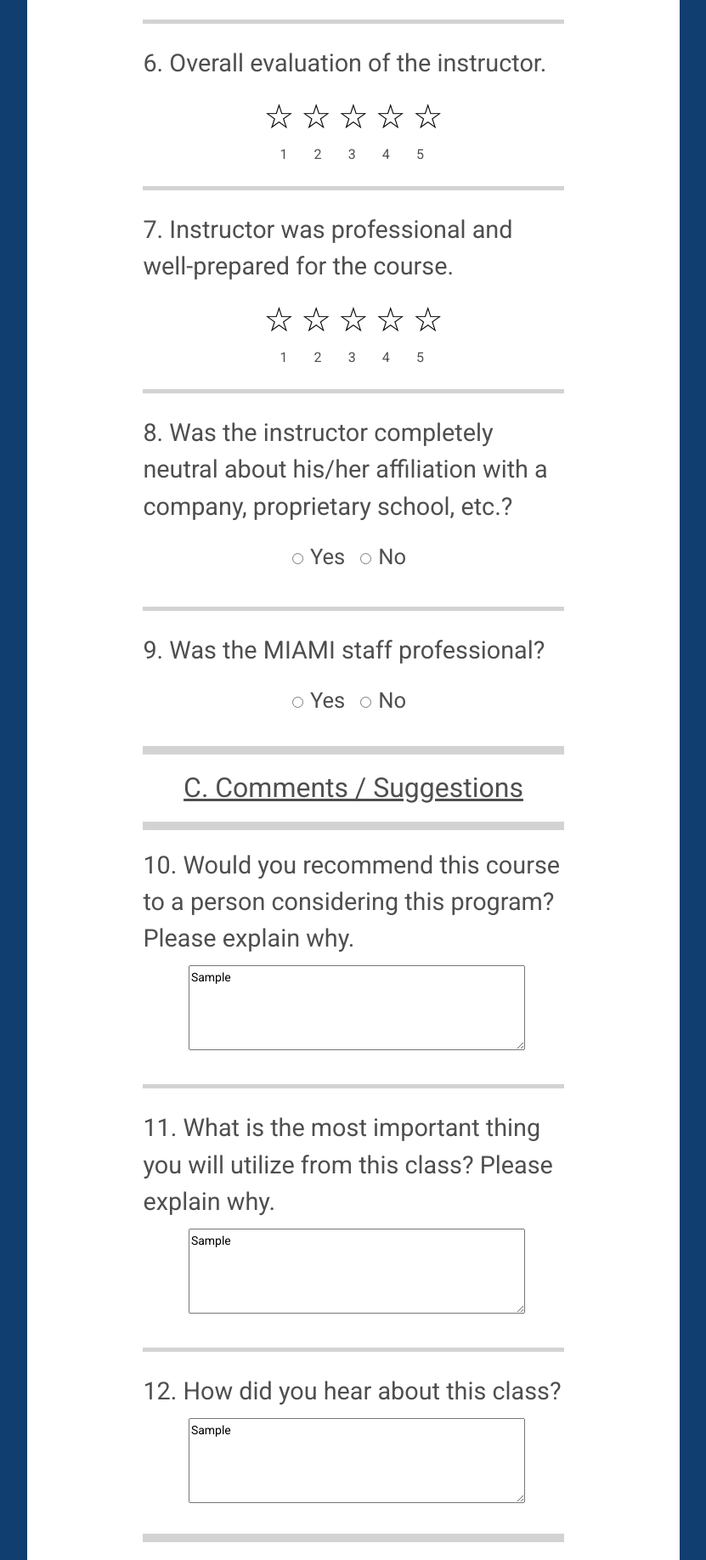
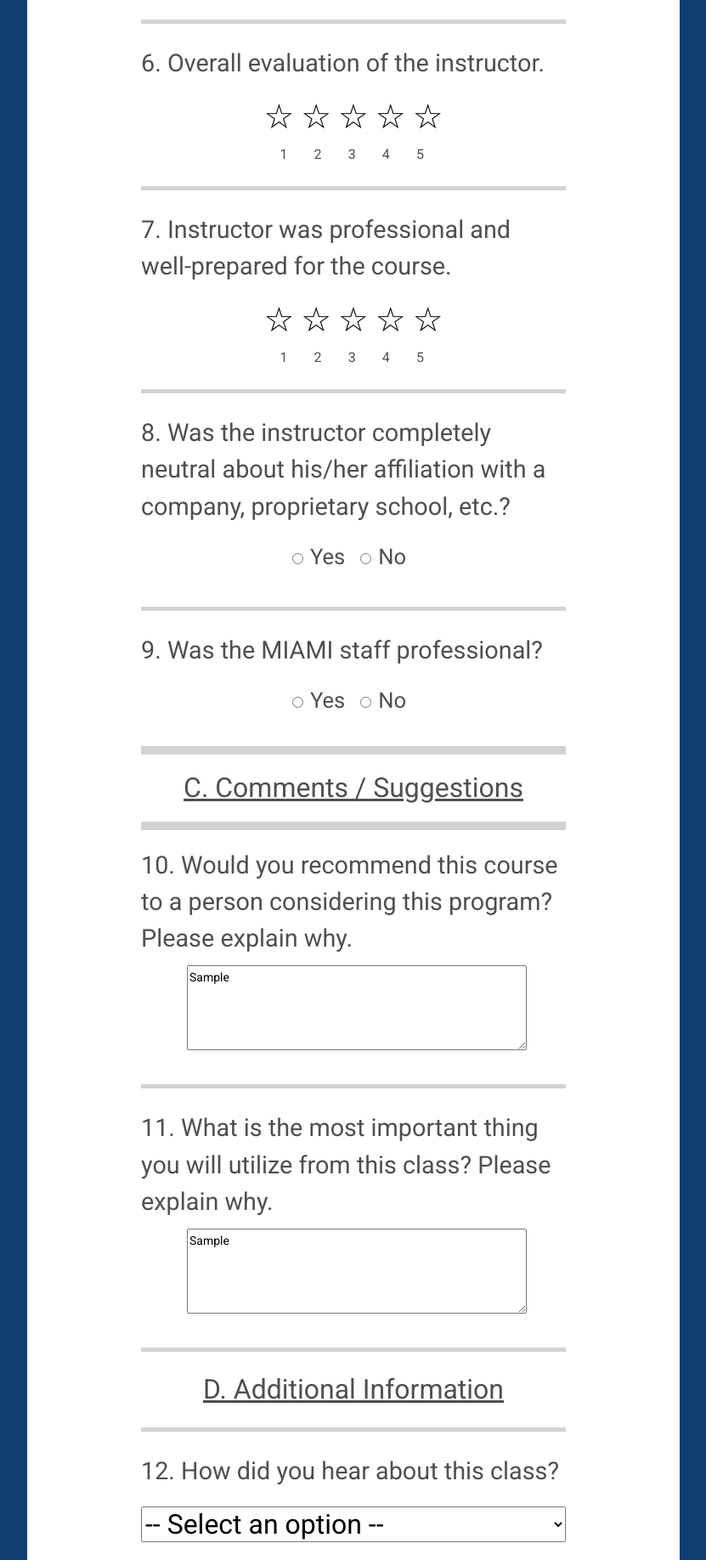
Before and after one commit to gabegomez000/miamireSurveyFormProject, a Flask app: template templates/survey.html in a window 1280 px wide. Shown: the part 1920-3756 px from the top of the page at 85% size, without its empty margins (224-1055 px from the left). Run offline with Flask 3, Linux system fonts and the light colour scheme; the template is opened without the code that fills it: most values are stand-ins (such as "Sample title", 1, 10 or a date in 2020).

Commit message:
Question 12 Update
- Modified Question 12. How did you hear about this class to be a dropdown selection rather than a free response. This way its easier to find a % of responses for each category in RAMCO

```diff
--- a/templates/survey.html
+++ b/templates/survey.html
@@ -275,16 +275,26 @@
                                 </div>
                             </div>
 
-                            <hr class ="hr-form">
+                            <hr class="hr-form">
+                            <h2>D. Additional Information</h2>
+                            <hr class="hr-form">
 
-                            <div>
-                                <p class="question-container">12. How did you hear about this class?</p>
-                                <div>
-                                    <label for="ques_12"></label>
-                                    <textarea id="ques_12" name="ques_12"
-                                              style="font-size: 14px; width: 80%; height: 100px">{{ ques_12 }}</textarea>
-                                </div>
+                            <div class="question-container">
+                                <p>12. How did you hear about this class?</p>
+                                <select name="ques_12" id="ques_12" required>
+                                    <option value="">-- Select an option --</option>
+                                    <option value="12.Email" {% if ques_12 == 'Email' %}selected{% endif %}>Email</option>
+                                    <option value="12.Miami Realtors Website/Calendar" {% if ques_12 == 'Miami Realtors Website/Calendar' %}selected{% endif %}>Miami Realtors Website/Calendar</option>
+                                    <option value="12.Broker" {% if ques_12 == 'Broker' %}selected{% endif %}>Broker</option>
+                                    <option value="12.Social Media" {% if ques_12 == 'Social Media' %}selected{% endif %}>Social Media</option>
+                                    <option value="12.Word of Mouth" {% if ques_12 == 'Word of Mouth' %}selected{% endif %}>Word of Mouth</option>
+                                    <option value="12.Other" {% if ques_12 == 'Other' %}selected{% endif %}>Other</option>
+                                </select>
                             </div>
+
+                            {% if error_message and not ques_12 %}
+                                <p class="error-message error-container">{{ error_message }}</p>
+                            {% endif %}
 
                             <hr class="hr-top">
 
```
